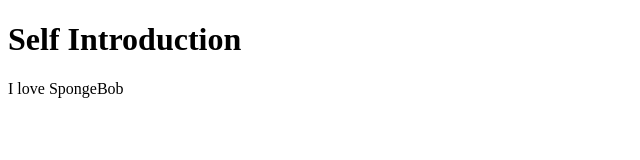
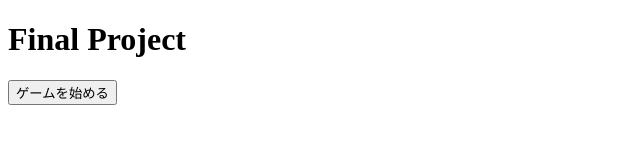
Before and after one commit to seahawks24/test, a plain HTML site: page index.html in a window 1280 px wide. Shown: the whole page, without its empty margins (0-640 px from the left). Drawn offline with Linux system fonts and the light colour scheme.

Commit message:
Update index.html

```diff
--- a/index.html
+++ b/index.html
@@ -1,14 +1,17 @@
 <!DOCTYPE html>
 <html>
+  <head>
+  <meta charset="utf-8">
+  <script src="final.js"></script>
+  <link rel="stylesheet" href="final.css">
+  <title>Final Project</title>
+  </head>
 
-    <head>
-      <meta charset = "utf-8">
-      <title>リンクの練習</title>
-    </head>
+  <body>
+    <h1 id="title">Final Project</h1>
+    <input type="button" value="ゲームを始める" onclick="tekiErabu();">
+    <p id="ok"></p>
 
-    <body>
-      <h1>Self Introduction</h1>
-      <p> I love SpongeBob</p>
-    </body>
+  </body>
 
 </html>
```
